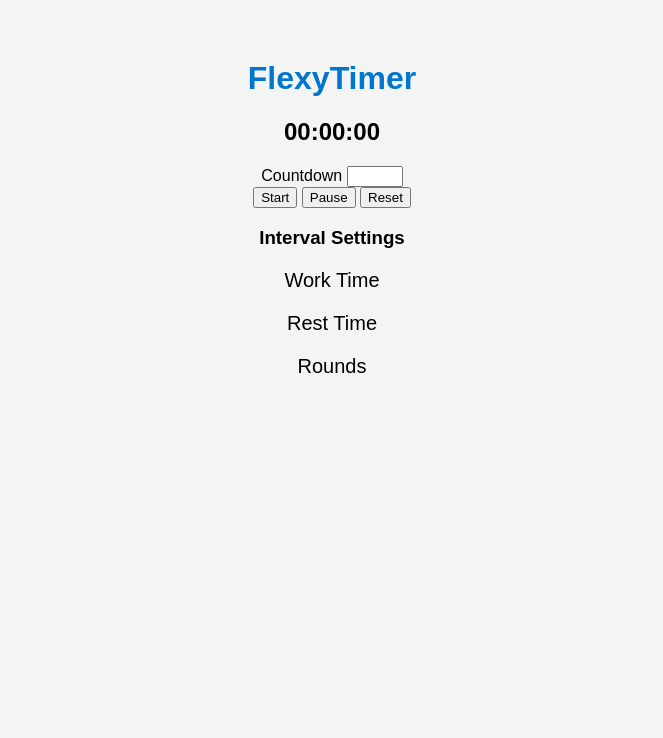
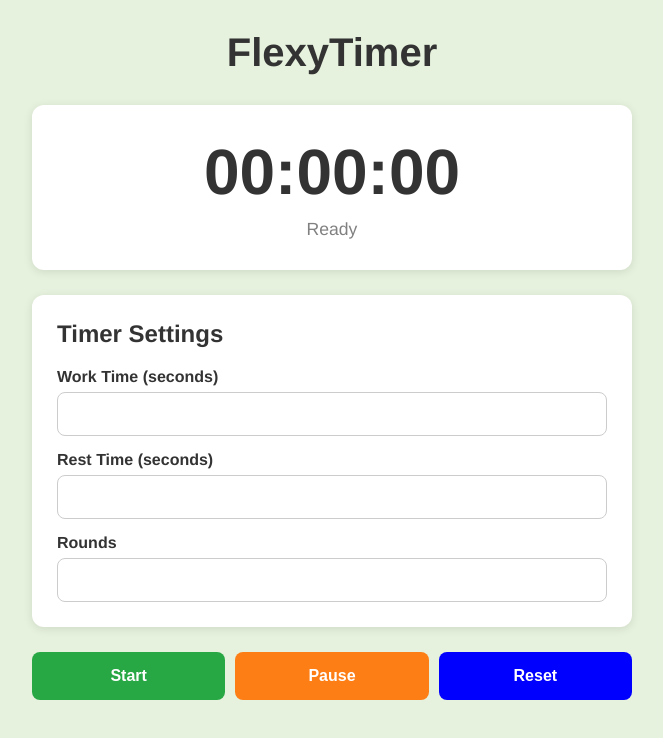
Before and after one commit to 99Nator/FlexyTimer-Prototype, a plain HTML site: page index.html in a window 1280 px wide. Shown: the whole page, without its empty margins (308-971 px from the left). Drawn offline with Linux system fonts and the light colour scheme.

Commit message:
Redesigned the UI

```diff
--- a/index.html
+++ b/index.html
@@ -13,29 +13,39 @@
     </header>
 
     <main>
-        <section id="timer-container">
+        <section id="display-section">
 
             <h2 id="timer-display">00:00:00</h2>
+
+
+            <p id="status-message">Ready</p>
         </section>
 
-        <label for="time-input">Countdown</label>
-        <input type="number" id="time-input" min="1" max="60">
-        <section id="controls">
+        <section id="settings-section">
+            <h2>Timer Settings</h2>
+
+               <label for="time-input">Work Time (seconds)</label>
+        <input type="number" id="time-input" min="1">
+
+        <label for="rest-input">Rest Time (seconds)</label>
+        <input type="number" id="rest-input" min="0">
+
+        <label for="rounds-input">Rounds</label>
+        <input type="number" id="rounds-input" min="1">
+        </section>
+
+        <section id="controls-section">
+
             <button id="start-btn">Start</button>
+
             <button id="pause-btn">Pause</button>
+
             <button id="reset-btn">Reset</button>
         </section>
 
-        <section id="settings">
 
-            <h3>Interval Settings</h3>
 
-            <p>Work Time</p>
 
-            <p>Rest Time</p>
-
-            <p>Rounds</p>
-        </section>
     </main>
 
 
--- a/script.js
+++ b/script.js
@@ -7,6 +7,8 @@ const pauseButton = document.getElementById("pause-btn");
 const resetButton = document.getElementById("reset-btn");
 
 const timeInput = document.getElementById("time-input");
+
+const message = document.getElementById("message");
 
 let seconds;
 
@@ -37,10 +39,20 @@ seconds--;
 }
 
 // function to update the timer display
-function setTimerDisplay(time) {
+function setTimerDisplay(totalSeconds) {
+
+    //
+    const hours = Math.floor(totalSeconds / 3600);
+    const minutes = Math.floor((totalSeconds % 3600) / 60);
+   // const minutes = Math.floor(totalSeconds / 60);
+    const seconds = totalSeconds % 60;
+
+    const formattedHours = String(hours).padStart(2, "0");
+    const formattedMinutes = String(minutes).padStart(2, "0");
+    const formattedSeconds = String(seconds).padStart(2, "0");
 
     // update the timer display with the current time
-    timerDisplay.textContent = time;
+    timerDisplay.textContent = `${formattedHours}:${formattedMinutes}:${formattedSeconds}`;
 
 
 }
@@ -87,3 +99,26 @@ setTimerDisplay(seconds);
 
 isPaused = false;
 });
+
+// helper function to set the message text
+function setMessage(text) {
+    message.textContent = text;
+}
+
+// call for the message to be set
+setMessage("Please enter a value greater than 0");
+
+// check if the seconds variable is greater than 0 so as to remove the error message
+// and start the countdown timer
+if (seconds > 0) {
+
+    setMessage("");
+
+    setTimerDisplay(seconds);
+
+    clearInterval(timer);
+
+    timer = setInterval(countDown, 1000);
+
+    isPaused = false;
+}
--- a/style.css
+++ b/style.css
@@ -1,14 +1,185 @@
 body {
-    font-family: Aerial, sans-serif;
-    background-color: #f4f4f4;
-    text-align: center;
-    margin-top: 60px;
+    font-family: Aerial, Helvetica, sans-serif;
+    background-color: #E6F2DD;
+
+    color: #333;
 }
 
-h1 {
-    color: #0077cc;
+header h1 {
+    font-size: 2.5rem;
 }
 
 p {
     font-size: 20px;
 }
+
+/* Reset */
+* {
+    margin: 0;
+    padding: 0;
+    box-sizing: border-box;
+}
+
+header {
+    text-align: center;
+    padding: 30px 20px;
+}
+
+main {
+    width: 90%;
+    max-width: 600px;
+    margin: auto;
+}
+
+#display-section {
+    background: white;
+    padding: 30px;
+    text-align: center;
+    border-radius: 12px;
+    margin-bottom: 25px;
+    box-shadow: 0 2px 10px rgba(0, 0, 0, 0.1);
+}
+
+#timer-display {
+
+    font-size: 4rem;
+
+    margin-bottom: 10px;
+}
+
+#status-message {
+
+    color: gray;
+
+    font-size: 1.1rem;
+}
+
+#settings-section {
+
+    background: white;
+
+    padding: 25px;
+
+    border-radius: 12px;
+
+    margin-bottom: 25px;
+
+    box-shadow: 0 2px 10px rgba(0, 0, 0, 0.1);
+
+}
+
+#settings-section h2 {
+
+    margin-bottom: 20px;
+
+}
+
+#settings-section label {
+
+    display: block;
+
+    margin-top: 15px;
+
+    margin-bottom: 6px;
+
+    font-weight: bold;
+}
+
+#settings-section input {
+
+    width: 100%;
+
+    padding: 12px;
+
+    font-size: 1rem;
+
+    border: 1px solid #ccc;
+
+    border-radius: 8px;
+
+    outline: none;
+
+    transition: .2s;
+
+
+}
+
+#settings-section input:focus {
+
+    border-color: royalblue;
+
+    box-shadow: 0 0 6px rgba(65, 105, 225, .3)
+
+}
+
+/* Controls */
+
+#controls-section {
+
+    display: flex;
+
+    justify-content: space-between;
+
+    gap: 10px;
+
+    margin-bottom: 40px;
+}
+
+#controls-section button {
+
+    flex: 1;
+
+    padding: 15px;
+
+    font-size: 1rem;
+
+    cursor: pointer;
+
+    border: none;
+
+    border-radius: 8px;
+
+    transition: 0.2s;
+
+
+    color: white;
+
+    font-weight: bold;
+}
+
+
+
+#start-btn {
+    background: #28a745;
+
+    color: white;
+}
+
+#start-btn:hover{
+
+    background: #218838;
+}
+
+#pause-btn {
+
+   background: #fd7e14;
+
+    color: white;
+}
+
+#pause-btn:hover {
+
+    background: #e76b00;
+}
+
+#reset-btn {
+
+    background: blue;
+
+    color: white;
+}
+
+#reset-btn:hover {
+
+    background: darkblue;
+}
```
